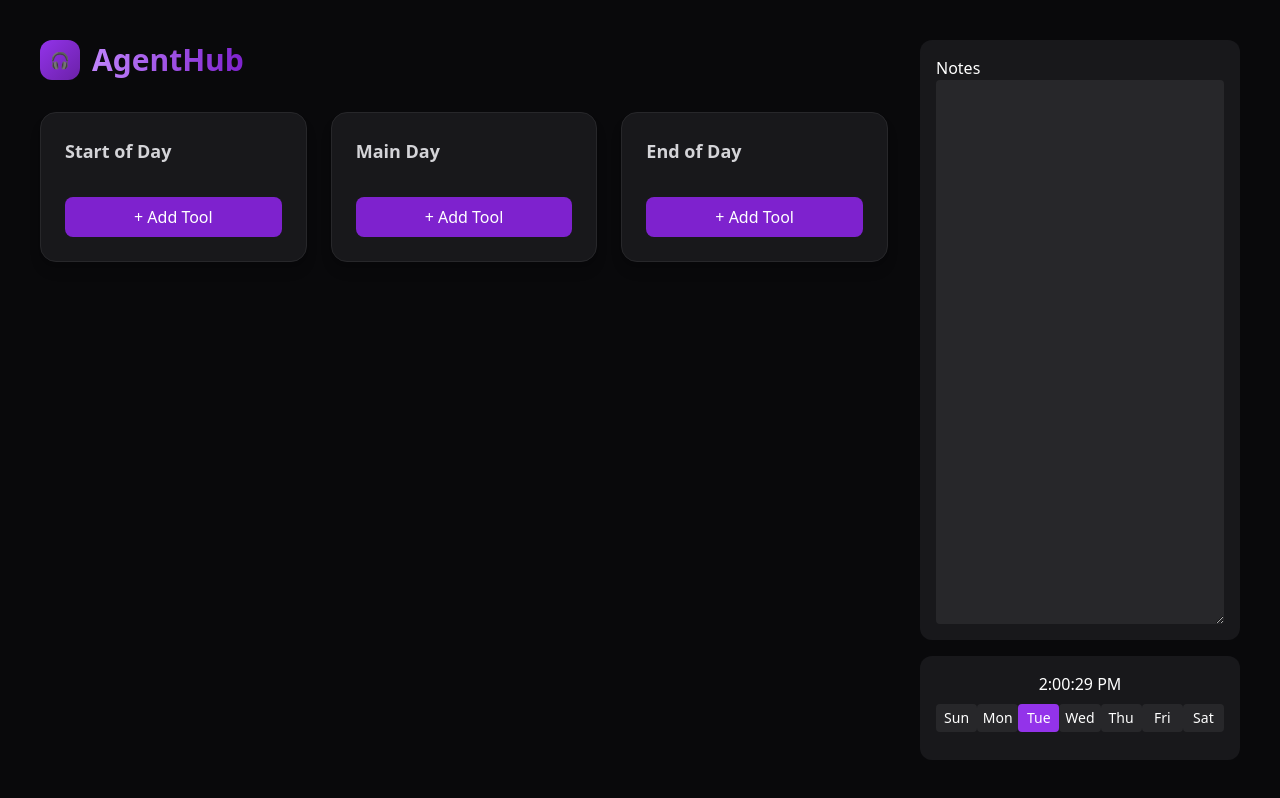
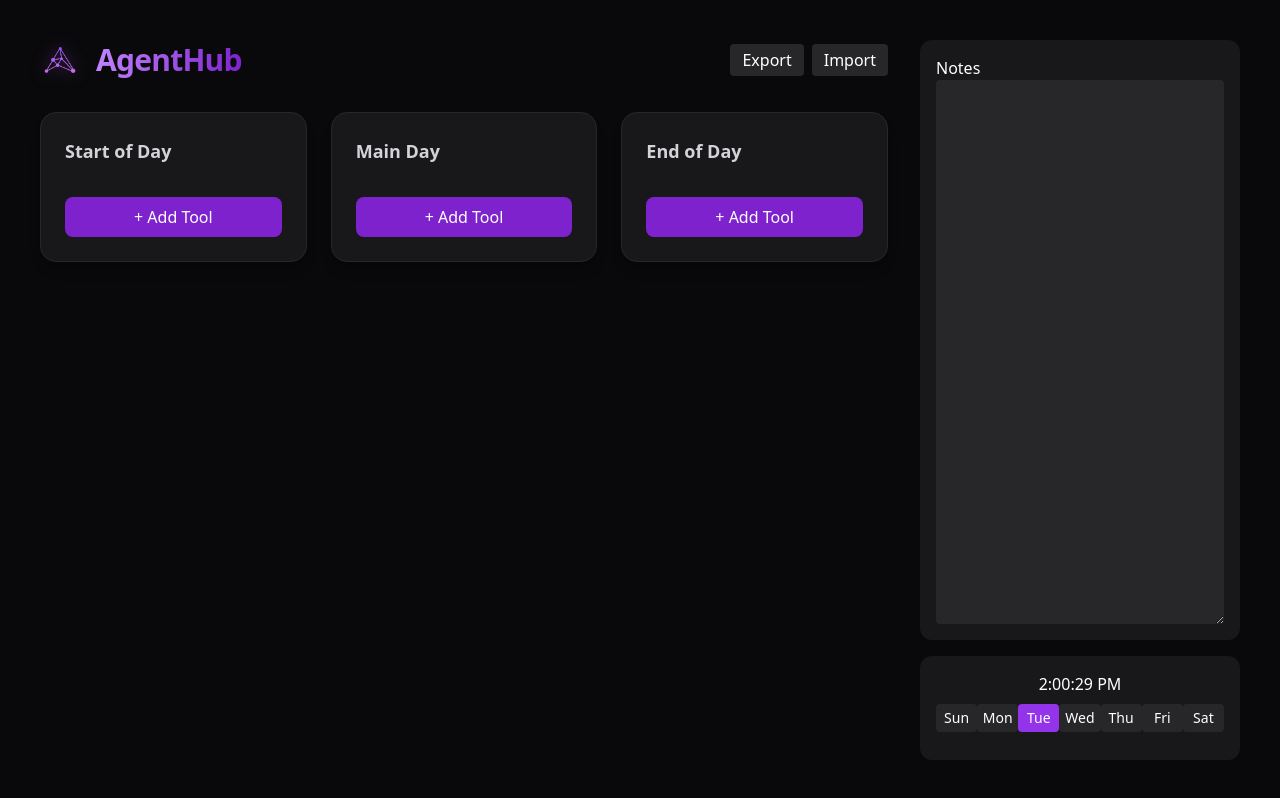
Before and after one commit to Dev-Kyron/AgentHub, a React (Vite) app: page / in a window 1280 px wide. Built offline with nearby package versions, Linux system fonts and the light colour scheme.

Commit message:
Added logo, import/export UI, drag reorder, UX upgrades

```diff
--- a/package.json
+++ b/package.json
@@ -10,6 +10,7 @@
     "preview": "vite preview"
   },
   "dependencies": {
+    "@vercel/analytics": "^2.0.1",
     "react": "^19.2.5",
     "react-dom": "^19.2.5"
   },
--- a/src/App.jsx
+++ b/src/App.jsx
@@ -1,7 +1,7 @@
 import { useState, useEffect } from "react";
+import logo from "./assets/logo.png";
 
 /* ---------- ICON HELPER ---------- */
-
 function getFavicon(url) {
   try {
     const domain = new URL(url).origin;
@@ -12,7 +12,6 @@ function getFavicon(url) {
 }
 
 /* ---------- SECTION ---------- */
-
 function Section({ title }) {
   const storageKey = `tools-${title}`;
 
@@ -70,8 +69,6 @@ function Section({ title }) {
     setTools(tools.filter((_, i) => i !== index));
   };
 
-  /* ---------- DRAG ---------- */
-
   const handleDragStart = (index) => setDragIndex(index);
 
   const handleDrop = (index) => {
@@ -101,9 +98,7 @@ function Section({ title }) {
             onDrop={() => handleDrop(index)}
             className="bg-zinc-800 p-3 rounded-lg flex justify-between items-start gap-3 cursor-move"
           >
-            {/* LEFT */}
             <div className="flex gap-3 items-start">
-              {/* ICON */}
               <img
                 src={getFavicon(tool.url)}
                 alt=""
@@ -127,7 +122,6 @@ function Section({ title }) {
               </div>
             </div>
 
-            {/* RIGHT */}
             <div className="flex flex-col gap-2">
               <button
                 onClick={() => openEdit(index)}
@@ -178,16 +172,10 @@ function Section({ title }) {
             />
 
             <div className="flex gap-2">
-              <button
-                onClick={saveTool}
-                className="flex-1 bg-purple-700 py-2 rounded"
-              >
+              <button onClick={saveTool} className="flex-1 bg-purple-700 py-2 rounded">
                 Save
               </button>
-              <button
-                onClick={() => setShowModal(false)}
-                className="flex-1 bg-zinc-700 py-2 rounded"
-              >
+              <button onClick={() => setShowModal(false)} className="flex-1 bg-zinc-700 py-2 rounded">
                 Cancel
               </button>
             </div>
@@ -199,12 +187,8 @@ function Section({ title }) {
 }
 
 /* ---------- APP ---------- */
-
 export default function App() {
-  const [notes, setNotes] = useState(() => {
-    return localStorage.getItem("notes") || "";
-  });
-
+  const [notes, setNotes] = useState(() => localStorage.getItem("notes") || "");
   const [time, setTime] = useState(new Date());
 
   const [selectedDay, setSelectedDay] = useState(null);
@@ -213,6 +197,10 @@ export default function App() {
   });
 
   const [newItem, setNewItem] = useState("");
+
+  const [showExport, setShowExport] = useState(false);
+  const [showImport, setShowImport] = useState(false);
+  const [importText, setImportText] = useState("");
 
   useEffect(() => {
     localStorage.setItem("notes", notes);
@@ -226,6 +214,32 @@ export default function App() {
     const interval = setInterval(() => setTime(new Date()), 1000);
     return () => clearInterval(interval);
   }, []);
+
+  const getExportData = () => {
+    return JSON.stringify({
+      sod: localStorage.getItem("tools-Start of Day"),
+      md: localStorage.getItem("tools-Main Day"),
+      eod: localStorage.getItem("tools-End of Day"),
+      notes,
+      schedule
+    }, null, 2);
+  };
+
+  const handleImport = () => {
+    try {
+      const data = JSON.parse(importText);
+
+      localStorage.setItem("tools-Start of Day", data.sod);
+      localStorage.setItem("tools-Main Day", data.md);
+      localStorage.setItem("tools-End of Day", data.eod);
+      localStorage.setItem("notes", data.notes);
+      localStorage.setItem("schedule", JSON.stringify(data.schedule));
+
+      location.reload();
+    } catch {
+      alert("Invalid data");
+    }
+  };
 
   const addScheduleItem = () => {
     if (!newItem || !selectedDay) return;
@@ -250,19 +264,34 @@ export default function App() {
   return (
     <div className="min-h-screen bg-zinc-950 text-white p-10 flex gap-8">
 
+      {/* LEFT */}
       <div className="flex-1">
 
-        {/* LOGO */}
-        <div className="flex items-center gap-3 mb-8">
-          <div className="w-10 h-10 rounded-xl bg-gradient-to-br from-purple-600 to-purple-800 flex items-center justify-center">
-            🎧
+        {/* 🔥 HEADER WITH YOUR LOGO */}
+        <div className="flex justify-between items-center mb-8">
+
+          <div className="flex items-center gap-4 group">
+            <img
+              src={logo}
+              alt="AgentHub Logo"
+              className="w-10 h-10 object-contain transition group-hover:scale-110 drop-shadow-[0_0_8px_rgba(168,85,247,0.6)]"
+            />
+
+            <h1 className="text-3xl font-bold tracking-tight">
+              <span className="bg-gradient-to-r from-purple-400 to-purple-700 bg-clip-text text-transparent">
+                AgentHub
+              </span>
+            </h1>
           </div>
 
-          <h1 className="text-3xl font-bold">
-            <span className="bg-gradient-to-r from-purple-400 to-purple-700 bg-clip-text text-transparent">
-              AgentHub
-            </span>
-          </h1>
+          <div className="flex gap-2">
+            <button onClick={() => setShowExport(true)} className="bg-zinc-800 px-3 py-1 rounded">
+              Export
+            </button>
+            <button onClick={() => setShowImport(true)} className="bg-zinc-800 px-3 py-1 rounded">
+              Import
+            </button>
+          </div>
         </div>
 
         <div className="grid grid-cols-3 gap-6">
@@ -272,7 +301,7 @@ export default function App() {
         </div>
       </div>
 
-      {/* RIGHT SIDE */}
+      {/* RIGHT */}
       <div className="w-80 flex flex-col h-[calc(100vh-80px)]">
 
         <div className="bg-zinc-900 p-4 rounded-xl flex flex-col flex-1">
@@ -285,17 +314,13 @@ export default function App() {
         </div>
 
         <div className="mt-4 bg-zinc-900 p-4 rounded-xl">
-          <div className="text-center mb-2">
-            {time.toLocaleTimeString()}
-          </div>
+          <div className="text-center mb-2">{time.toLocaleTimeString()}</div>
 
           <div className="flex justify-between text-sm mb-3">
             {days.map((day, i) => (
               <div
                 key={i}
-                onClick={() =>
-                  setSelectedDay(selectedDay === day ? null : day)
-                }
+                onClick={() => setSelectedDay(selectedDay === day ? null : day)}
                 className={`flex-1 text-center py-1 rounded cursor-pointer ${
                   selectedDay === day
                     ? "bg-purple-700"
@@ -331,8 +356,42 @@ export default function App() {
             </div>
           )}
         </div>
+      </div>
 
-      </div>
+      {/* EXPORT MODAL */}
+      {showExport && (
+        <div className="fixed inset-0 bg-black/70 flex items-center justify-center">
+          <div className="bg-zinc-900 p-6 rounded-xl w-[400px]">
+            <textarea value={getExportData()} readOnly className="w-full h-40 bg-zinc-800 p-2 rounded text-xs" />
+            <button onClick={() => navigator.clipboard.writeText(getExportData())} className="mt-3 w-full bg-purple-700 py-2 rounded">
+              Copy
+            </button>
+            <button onClick={() => setShowExport(false)} className="mt-2 w-full bg-zinc-700 py-2 rounded">
+              Close
+            </button>
+          </div>
+        </div>
+      )}
+
+      {/* IMPORT MODAL */}
+      {showImport && (
+        <div className="fixed inset-0 bg-black/70 flex items-center justify-center">
+          <div className="bg-zinc-900 p-6 rounded-xl w-[400px]">
+            <textarea
+              value={importText}
+              onChange={(e) => setImportText(e.target.value)}
+              className="w-full h-40 bg-zinc-800 p-2 rounded text-xs"
+            />
+            <button onClick={handleImport} className="mt-3 w-full bg-purple-700 py-2 rounded">
+              Import
+            </button>
+            <button onClick={() => setShowImport(false)} className="mt-2 w-full bg-zinc-700 py-2 rounded">
+              Cancel
+            </button>
+          </div>
+        </div>
+      )}
+
     </div>
   );
 }
```
Also changed, not shown: src/assets/logo.png (added), 1 other file (tests, documents, lock files or other folders).
